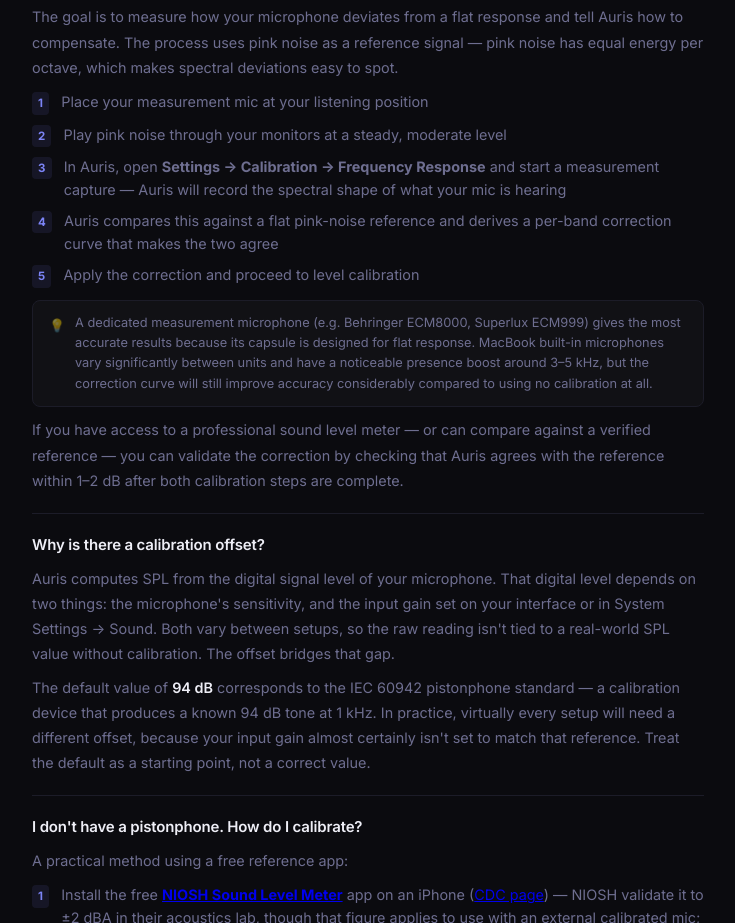
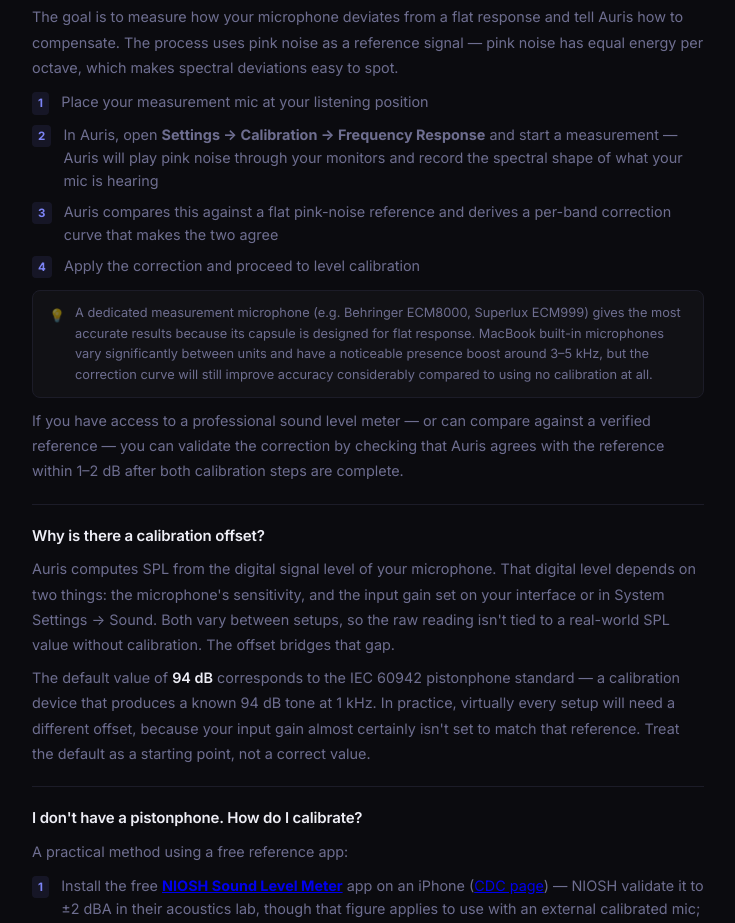
Before and after one commit to murawskikrzysiek/headroom-website, a plain HTML site: page auris/faq.html in a window 1280 px wide. Shown: the part 2980-3903 px from the top of the page, without its empty margins (272-1007 px from the left). Drawn offline with Linux system fonts and the light colour scheme.

Commit message:
removed misleading point

```diff
--- a/auris/faq.html
+++ b/auris/faq.html
@@ -448,10 +448,9 @@
                 <p class="faq-a">The goal is to measure how your microphone deviates from a flat response and tell Auris how to compensate. The process uses pink noise as a reference signal — pink noise has equal energy per octave, which makes spectral deviations easy to spot.</p>
                 <div class="steps">
                     <div class="step"><span class="step-num">1</span><span>Place your measurement mic at your listening position</span></div>
-                    <div class="step"><span class="step-num">2</span><span>Play pink noise through your monitors at a steady, moderate level</span></div>
-                    <div class="step"><span class="step-num">3</span><span>In Auris, open <strong>Settings → Calibration → Frequency Response</strong> and start a measurement capture — Auris will record the spectral shape of what your mic is hearing</span></div>
-                    <div class="step"><span class="step-num">4</span><span>Auris compares this against a flat pink-noise reference and derives a per-band correction curve that makes the two agree</span></div>
-                    <div class="step"><span class="step-num">5</span><span>Apply the correction and proceed to level calibration</span></div>
+                    <div class="step"><span class="step-num">2</span><span>In Auris, open <strong>Settings → Calibration → Frequency Response</strong> and start a measurement — Auris will play pink noise through your monitors and record the spectral shape of what your mic is hearing</span></div>
+                    <div class="step"><span class="step-num">3</span><span>Auris compares this against a flat pink-noise reference and derives a per-band correction curve that makes the two agree</span></div>
+                    <div class="step"><span class="step-num">4</span><span>Apply the correction and proceed to level calibration</span></div>
                 </div>
                 <div class="notice">
                     <span class="notice-icon">💡</span>
```
